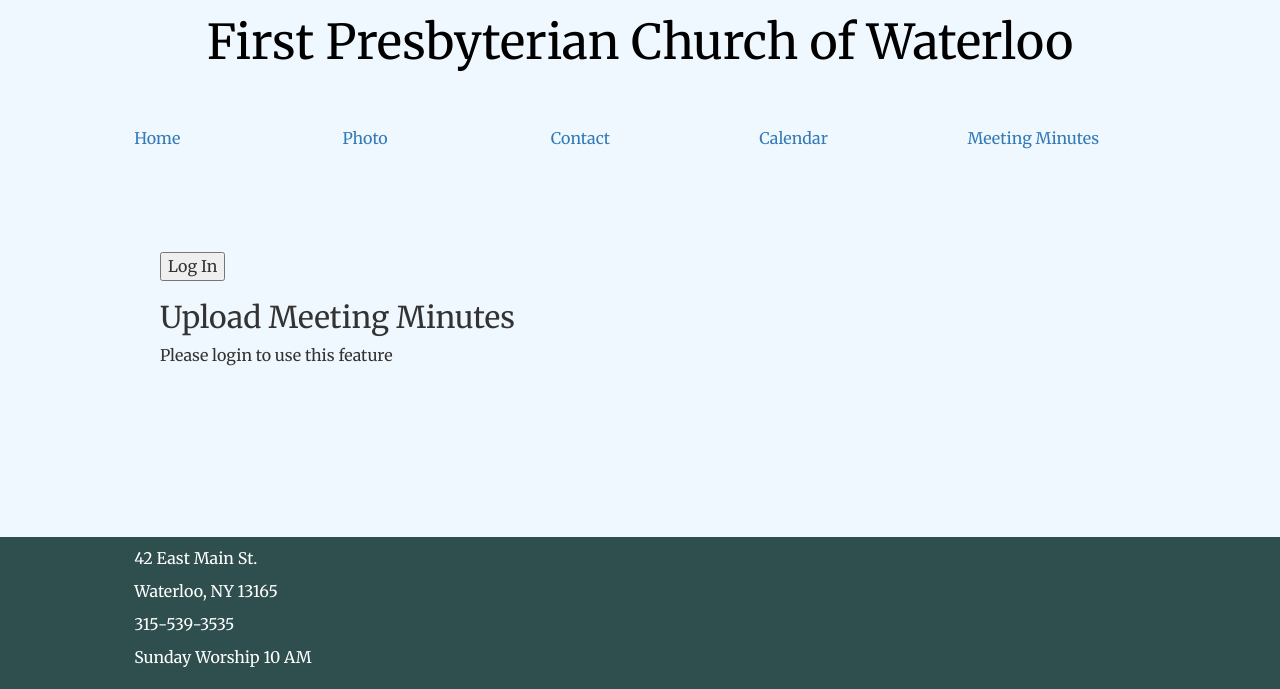
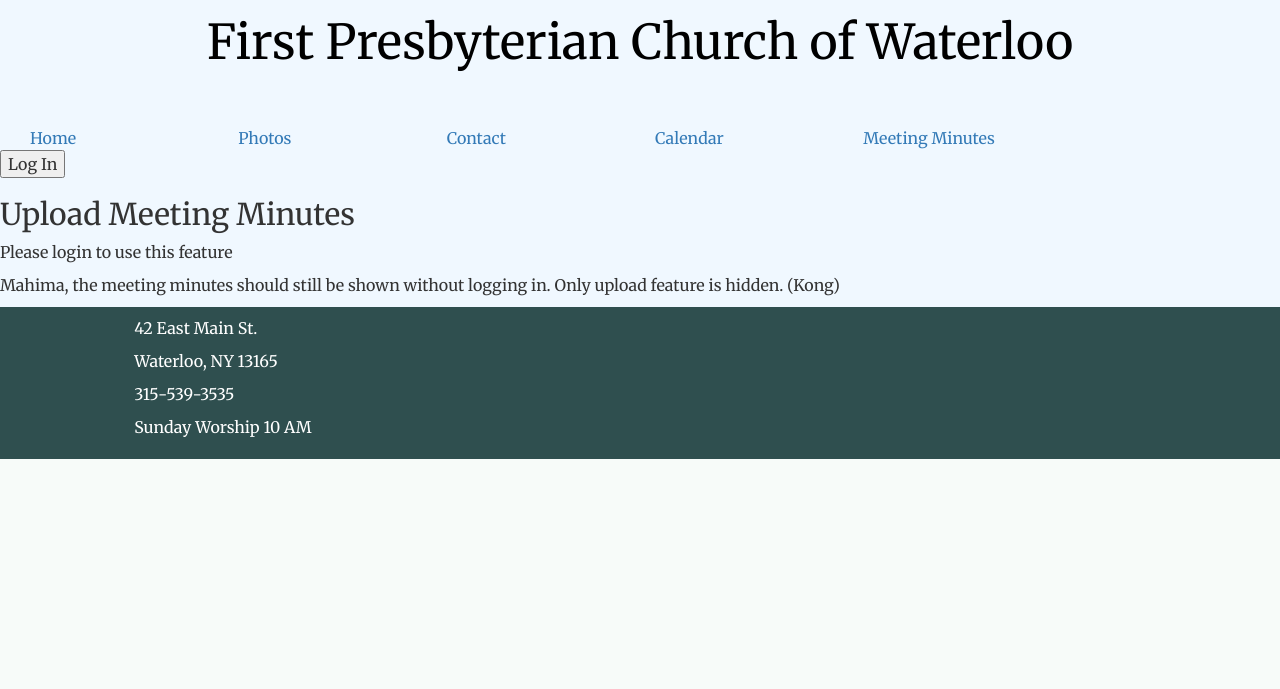
Before and after one commit to konghu/INFO2300_FinalProject, a PHP site: page /minutes.php in a window 1280 px wide. Shown: the part 404-1093 px from the top of the page. After the commit the page ends 863 px from the top, so only its background shows below. Run offline with PHP 8.4, Linux system fonts and the light colour scheme.

Commit message:
Kong: made comments

```diff
--- a/createAlbums.php
+++ b/createAlbums.php
@@ -23,7 +23,7 @@ require_once 'static/config.php';
 $mysqli = new mysqli(DB_HOST, DB_USER, DB_PASSWORD, DB_NAME);
 
 echo '
-        <div class="upload">
+        <div class="hiddenContent">
             <form action="createAlbums.php" method="post">
                 <input type="text" name="caption" placeholder="Caption">
                 <input type="date" name="date">
@@ -43,7 +43,7 @@ if (isset($_POST['submit'])) {
 
     $mysqli->query("update albums set minuteID = albumID ");
 
-    echo("<br> Album successfully added.");
+    echo("<div class='hiddenContent'> Album successfully added. </div>");
 }
 
 ?>
--- a/css/stylesheet.css
+++ b/css/stylesheet.css
@@ -1,7 +1,6 @@
 .item{
     width: 100%;
     height: auto;
-    /*background-size: 100% 100%;*/
     background-size: contain;
 }
 
@@ -9,18 +8,6 @@
 .headerSlides{
     width: 100%;
     height: auto;
-}
-
-#content {
-    padding-top: 5em;
-    margin-right: auto;
-    margin-left: auto;
-    max-width: 960px;
-    width: 80%;
-    align-content: center;
-    padding-bottom: 5em;
-    margin-bottom: 5em;
-
 }
 
 html, body {
@@ -136,3 +123,9 @@ html,body {
     height: 250px;
     margin-bottom: 50px;
 }
+
+.hiddenContent{
+    text-align: center;
+    margin-top:5em;
+    margin-bottom: 5em;
+}
--- a/index.php
+++ b/index.php
@@ -19,10 +19,13 @@
 <div id="content">
     <p>The First Presbyterian Church of Waterloo is a moderate size congregation located in the Finger Lakes. </p>
 
+
+    <p>Please include staff headshots and description here (Kong)</p>
+
     <div id="map">
         <script>
             function initMap() {
-                var uluru = {lat: 42.501588, lng: -92.333287};
+                var uluru = {lat: 42.5014, lng: -92.333287};
                 var map = new google.maps.Map(document.getElementById('map'), {
                     zoom: 13,
                     center: uluru
--- a/minutes.php
+++ b/minutes.php
@@ -34,7 +34,7 @@ if(!isset($_POST['submit_logout'])){
 }
   }
   if(!isset($_SESSION["logged_user"])){
-    echo "<form action= 'index.php' method='post'>";
+    echo "<form action= 'login.php' method='post'>";
     echo"<input type='submit' name='submit_logout' value='Log In' class='please'>";
     echo"</form>";
   }
@@ -158,7 +158,8 @@ if(!isset($_POST['submit_logout'])){
 
   }
   else {
-    print "<p>Please login to use this feature</p>";
+    print "<p>Please login to use this feature</p>
+<p>Mahima, the meeting minutes should still be shown without logging in. Only upload feature is hidden. (Kong)  </p>";
   }
 
   ?>
--- a/static/navigation.php
+++ b/static/navigation.php
@@ -23,22 +23,33 @@
 
 <div id="navBar" class="col-md-12">
 
-    <div class="col-md-2 col-md-offset-1">
+    <div class="col-md-2">
 
         <a href="index.php">Home</a>
     </div>
+
     <div class="col-md-2">
-        <a href="albums.php">Photo</a>
+        <a href="albums.php">Photos</a>
     </div>
+
+    <?php
+
+    //provide upload photo feature if user is logged in
+    if (isset($_SESSION['logged_user'])) {
+        echo '<div class="col-md-2">
+        <a href="uploadPhotos.php">Upload Photos</a>
+        </div>';
+    }
+    ?>
+
+
     <div class="col-md-2">
         <a href="contact.php">Contact</a>
     </div>
     <div class="col-md-2">
         <a href="eventcalendar.php">Calendar</a>
     </div>
-    <!--        <div class="col-md-1">-->
-    <!--            <a href="staff.php">Who We Are</a>-->
-    <!--        </div>-->
+
     <div class="col-md-2">
         <a href="minutes.php">Meeting Minutes</a>
     </div>
--- a/uploadPhotos.php
+++ b/uploadPhotos.php
@@ -25,7 +25,7 @@ $mysqli = new mysqli(DB_HOST, DB_USER, DB_PASSWORD, DB_NAME);
 
 ?>
 
-<div class="upload col-md-2 col-md-offset-5">
+<div class="upload col-md-2 col-md-offset-5 hiddenContent">
     <form action="uploadPhotos.php" method="post" enctype="multipart/form-data">
         <input type="file" name="newphoto" />
         <BR>
@@ -67,7 +67,6 @@ if (isset($_POST['upload'])) {
     if (!empty($_FILES['newphoto'])) {
 
         $newPhoto = $_FILES['newphoto'];
-        $albumID =
 
         //sanitize originalName for URL
         $originalName = $newPhoto['name'];
@@ -80,9 +79,7 @@ if (isset($_POST['upload'])) {
             $tempName = $newPhoto['tmp_name'];
             move_uploaded_file($tempName, "img/$originalName");
             $url = "img/$originalName";
-            echo $url;
             $aID = $_POST['album'];
-            echo $_POST['note'];
             $note = $_POST['note'];
             $mysqli->query("INSERT INTO photos VALUES (DEFAULT, '$note', '$url')");
 
@@ -95,6 +92,7 @@ if (isset($_POST['upload'])) {
             $mysqli->query("INSERT INTO contains VALUES (DEFAULT, '$aID', '$tempId' )");
 
 
+            print("Photo successfully uploaded.\n");
         }
     } //error
     else {
--- a/viewphotos.php
+++ b/viewphotos.php
@@ -30,7 +30,7 @@ $mysqli = new mysqli(DB_HOST, DB_USER, DB_PASSWORD, DB_NAME);
             if (isset($_SESSION['logged_user'])) {
 
                 ?>
-                <div class="delete">
+                <div class="hiddenContent">
             		<form action="viewphotos.php?aid=<?php echo $_GET['aid']?>" method="post">
                         <input type="submit" name="delete" value="Delete This Album" />
 		            </form>
@@ -56,10 +56,10 @@ $mysqli = new mysqli(DB_HOST, DB_USER, DB_PASSWORD, DB_NAME);
             }
 
 
-                $delete2 = $mysqli->query("DELETE FROM contains WHERE albumID = '".$_GET['aid']."' ");
+                $delete3 = $mysqli->query("DELETE FROM contains WHERE albumID = '".$_GET['aid']."' ");
 
                 //feedback
-                if ($delete && $delete2) {
+                if ($delete && $delete2 && delete3) {
                     echo ('<div class="notice">Album deleted successfully. <a href="albums.php">Go Back</a></div>');
                     return;
                 } else {
```
Also changed, not shown: albums.php (+7 -9 lines), img/Moon.jpg (deleted).
